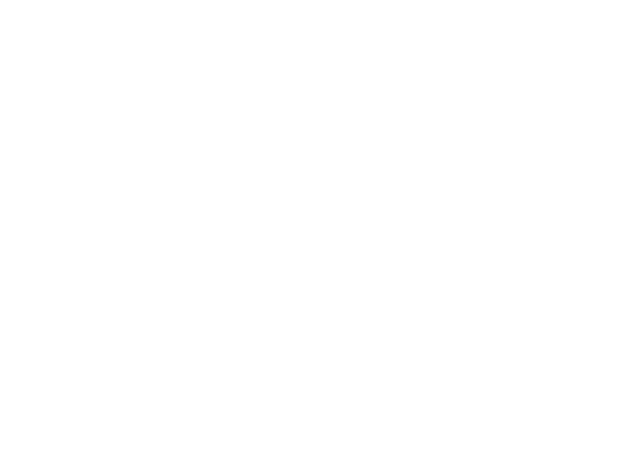
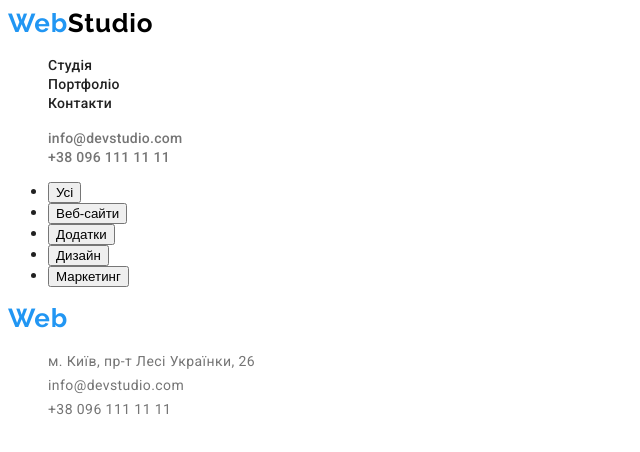
Before and after one commit to AndriiRod/goit-markup-hw-02, a plain HTML site: page portfolio.html in a window 1280 px wide. Shown: the whole page, without its empty margins (0-640 px from the left). Drawn offline with Linux system fonts and the light colour scheme.

Commit message:
ready html layout of the second part

```diff
--- a/css/styles.css
+++ b/css/styles.css
@@ -37,11 +37,6 @@ body {
 {
   list-style: none;
 }
-.link:hover,
-.link:focus
-{
-  color: var(--accent-color);
-}
 .visually-hidden {
   position: absolute;
   width: 1px;
@@ -52,6 +47,9 @@ body {
 
   white-space: nowrap;
   overflow: hidden;
+}
+.btn{
+  cursor: pointer;
 }
 /* ###############--Header--###############*/
 .header-list-link {
@@ -70,6 +68,13 @@ body {
   letter-spacing: 0.02em;
   color:var(--secondary-text-color);
 }
+.header-list-link:hover,
+.header-list-link:focus,
+.header-contact-link:hover,
+.header-contact-link:focus
+{
+  color: var(--accent-color);
+}
 /* ###############--Hero--###############*/
 .hero-title
 {
@@ -79,7 +84,7 @@ body {
   letter-spacing: 0.06em;
   text-transform: uppercase;
   text-align: center;
-  color:var(--btn-text-color);
+  color:#ffffff;
 }
 .hero-btn
 {
@@ -89,6 +94,7 @@ body {
   line-height: 1.88;
   letter-spacing: 0.06em;
   color: var(--btn-text-color);
+  background-color: var(--accent-color);
 }
 /* ###############--Particular--###############*/
 
@@ -133,3 +139,7 @@ body {
   letter-spacing: 0.03em;
   color: var(--secondary-text-color);
 }
+.footer-logo
+{
+  color:#ffffff;
+}
--- a/portfolio.html
+++ b/portfolio.html
@@ -0,0 +1,64 @@
+<!DOCTYPE html>
+<html lang="uk">
+  <head>
+    <meta charset="UTF-8" />
+    <meta http-equiv="X-UA-Compatible" content="IE=edge" />
+    <meta name="viewport" content="width=device-width, initial-scale=1.0" />
+    <title>portfolio</title>
+    <link rel="preconnect" href="https://fonts.googleapis.com" />
+    <link rel="preconnect" href="https://fonts.gstatic.com" crossorigin />
+    <link
+      href="https://fonts.googleapis.com/css2?family=Raleway:wght@700&family=Roboto:wght@400;500;700;900&display=swap"
+      rel="stylesheet"
+    />
+    <link rel="stylesheet" href="./css/styles.css" />
+  </head>
+  <body>
+    <header class="header">
+      <nav class="header-menu">
+        <a class="header-logo logo" href="./index.html"><span>Web</span>Studio</a>
+        <ul class="header-list list">
+          <li><a class="header-list-link link" href="./index.html">Студія</a></li>
+          <li><a class="header-list-link link" href="./portfolio.html">Портфоліо</a></li>
+          <li><a class="header-list-link link" href="">Контакти</a></li>
+        </ul>
+      </nav>
+      <ul class="header-contact list">
+        <li>
+          <a class="header-contact-link link" href="mailto:info@devstudio.com"
+            >info@devstudio.com</a
+          >
+        </li>
+        <li><a class="header-contact-link link" href="tel:+380961111111">+38 096 111 11 11</a></li>
+      </ul>
+    </header>
+    <main>
+      <section class="project">
+        <h2 class="project-title visually-hidden">project</h2>
+        <ul>
+          <li><button>Усі</button></li>
+          <li><button>Веб-сайти</button></li>
+          <li><button>Додатки</button></li>
+          <li><button>Дизайн</button></li>
+          <li><button>Маркетинг</button></li>
+        </ul>
+      </section>
+    </main>
+    <footer class="footer">
+      <a class="footer-logo logo" href="./index.html"><span>Web</span>Studio</a>
+      <address class="footer-address">
+        <ul class="footer-list list">
+          <li>
+            <a class="footer-list-link link" href="https://goo.gl/maps/dn8XtDKzYARkyVmw8"
+              >м. Київ, пр-т Лесі Українки, 26</a
+            >
+          </li>
+          <li>
+            <a class="footer-list-link link" href="mailto:info@devstudio.com">info@devstudio.com</a>
+          </li>
+          <li><a class="footer-list-link link" href="tel:+380961111111">+38 096 111 11 11</a></li>
+        </ul>
+      </address>
+    </footer>
+  </body>
+</html>
```
Also changed, not shown: index.html (+4 -4 lines), images/work1.jpg (added), images/work2.jpg (added), images/work3.jpg (added), images/work4.jpg (added), images/work5.jpg (added), images/work6.jpg (added), images/work7.jpg (added), images/work8.jpg (added), images/work9.jpg (added).
